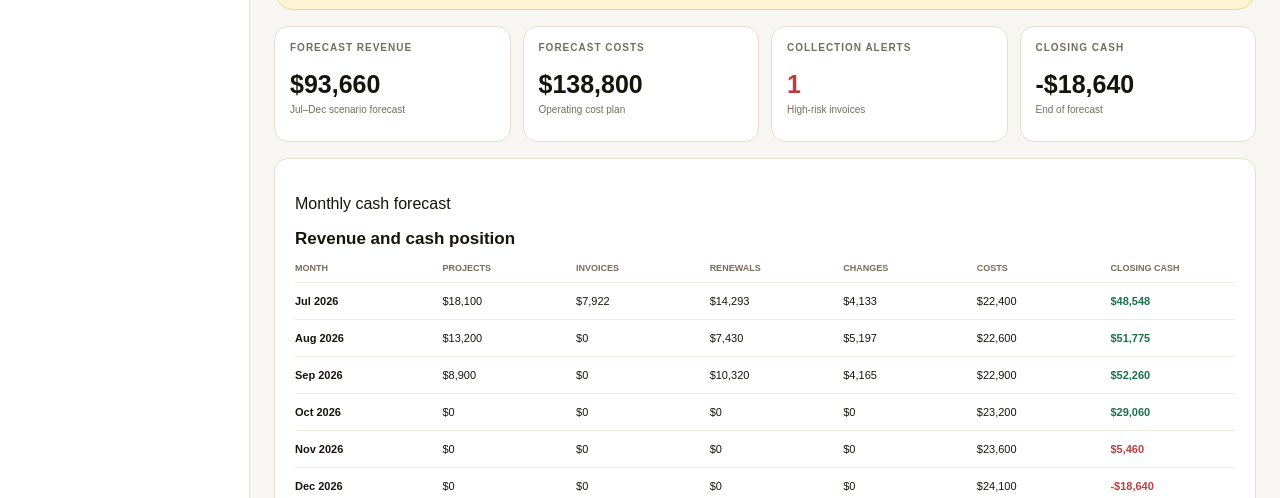
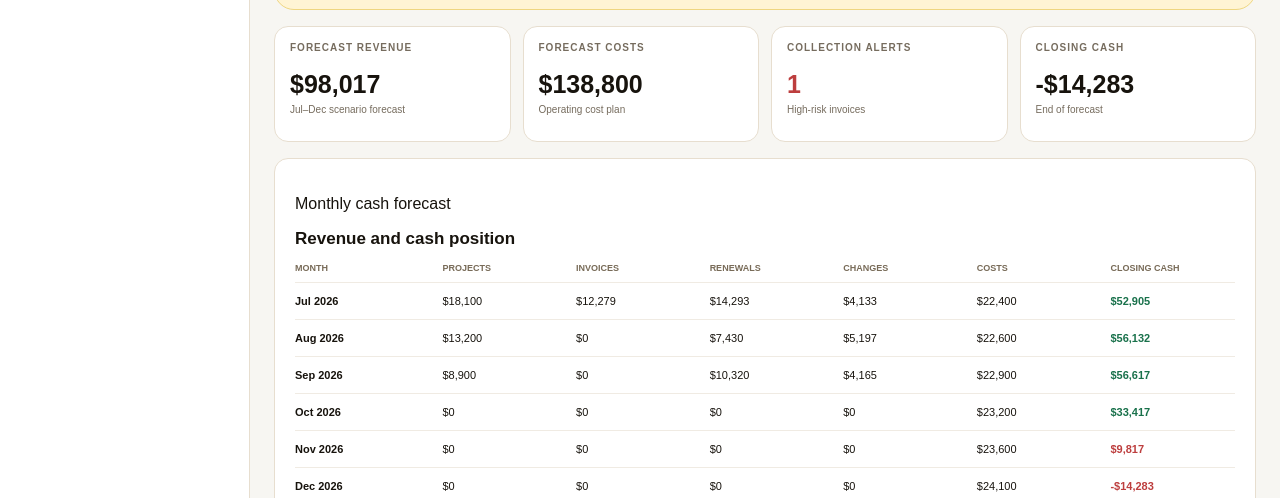
Before and after one commit to Hirakhyzer/elite-revenue-cashflow-control, a React (Vite) app: page / in a window 1280 px wide. Shown: the part 302-800 px from the top of the page. Built offline with nearby package versions, Linux system fonts and the light colour scheme.

Commit message:
Include overdue receivables in cash forecast

```diff
--- a/src/forecast.js
+++ b/src/forecast.js
@@ -8,11 +8,12 @@ const addDays = (d, n) => { const x = new Date(`${d}T12:00:00`); x.setDate(x.get
 export function buildForecast(state) {
   const [collection, renewalFactor, changeFactor] = factors(state.scenario);
   let cash = state.openingCash;
-  return MONTHS.map((month) => {
+  return MONTHS.map((month, index) => {
     const project = state.projects.reduce((sum, item) => sum + (item.forecast[month] || 0), 0);
     const invoice = state.invoices.reduce((sum, item) => {
       const due = item.id === state.delayedInvoiceId ? addDays(item.due, Number(state.delayedDays || 0)) : item.due;
-      return sum + (monthOf(due) === month ? item.amount * collection * (invoiceRisk(item).confidence / 100) : 0);
+      const expectedThisMonth = monthOf(due) === month || (index === 0 && due < `${MONTHS[0]}-01`);
+      return sum + (expectedThisMonth ? item.amount * collection * (invoiceRisk(item).confidence / 100) : 0);
     }, 0);
     const renewal = state.renewals.filter((item) => item.month === month).reduce((sum, item) => sum + item.amount * item.probability / 100 * renewalFactor, 0);
     const change = state.changes.filter((item) => item.month === month).reduce((sum, item) => sum + item.amount * item.confidence / 100 * changeFactor, 0);
```
